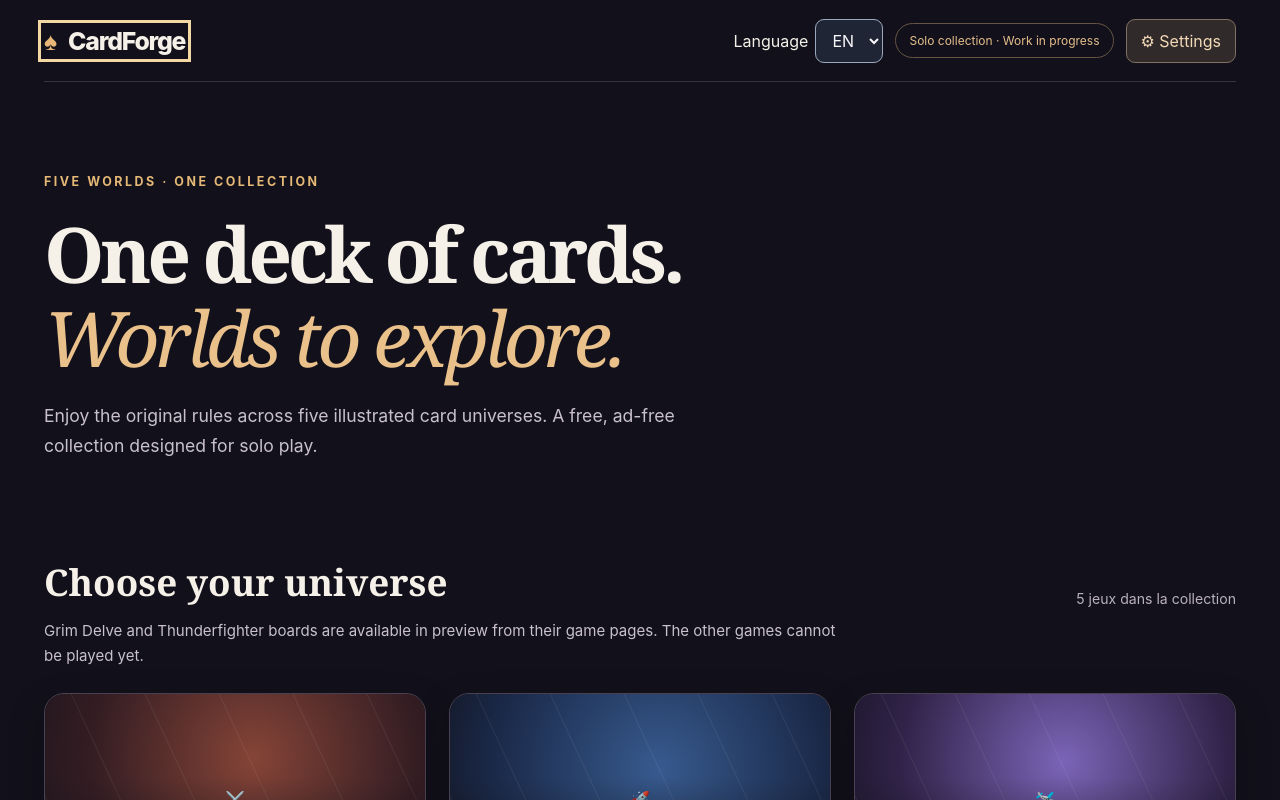
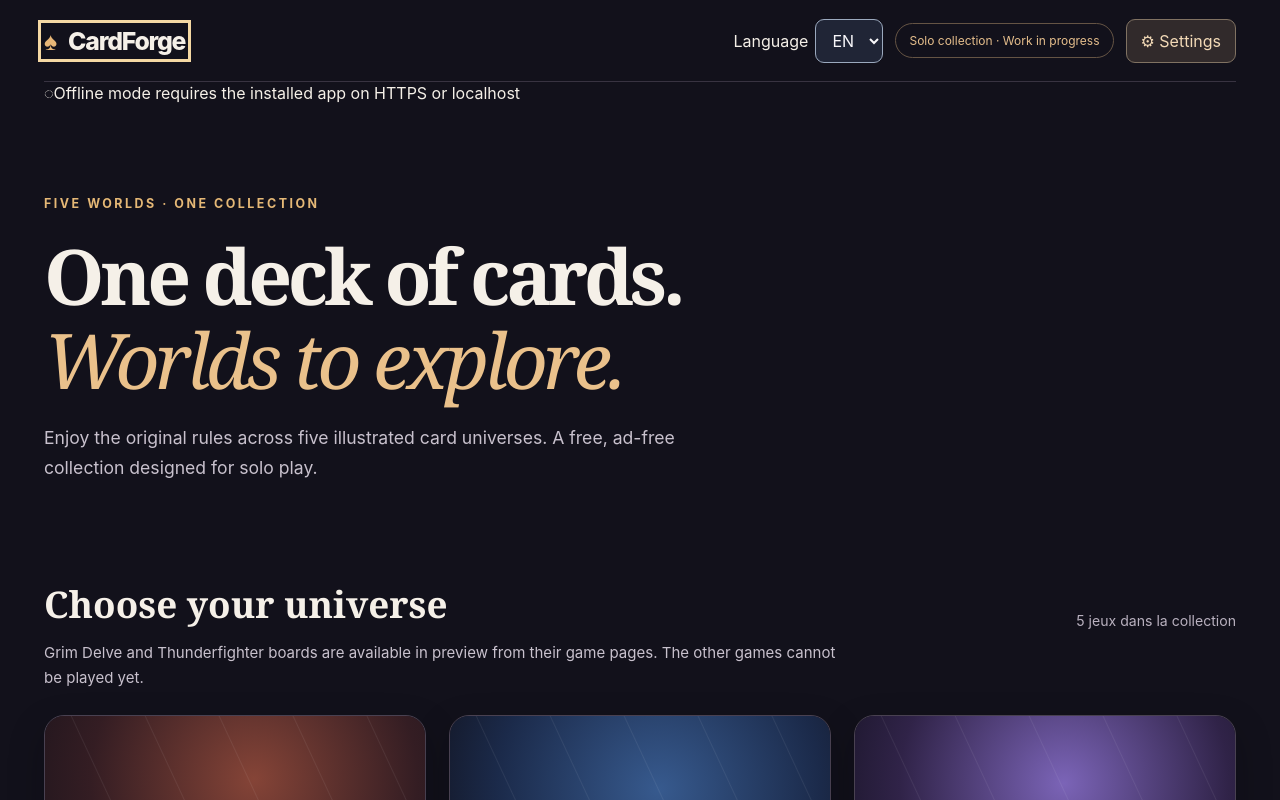
Before and after one commit to JeanLamora75/CardForge, a React (Vite) app: page / in a window 1280 px wide. Shown: the top 800 px of the page. Built offline with nearby package versions, Linux system fonts and the light colour scheme.

Commit message:
feat(CAR-38): display verified offline readiness across catalogue and both games

```diff
--- a/src/App.tsx
+++ b/src/App.tsx
@@ -15,6 +15,7 @@ import { createIndexedDbGameStorage } from "./adapters/indexeddb-game-storage";
 import GameLearning, { Rulebook } from "./components/GameLearning";
 import { GameStatisticsPanel } from "./components/GameResultPanel";
 import PrivacyPanel from "./components/PrivacyPanel";
+import OfflineReadiness from "./components/OfflineReadiness";
 
 const statusLabel = (game: GameEntry) =>
   canPlay(game) ? "Disponible" :
@@ -332,6 +333,7 @@ export default function App() {
       {settingsSaveFailed ? <p className="storage-warning" role="status">Les réglages fonctionnent maintenant, mais ne peuvent pas être enregistrés sur cet appareil.</p> : null}
       {languageSaveFailed ? <p className="storage-warning" role="status">La langue choisie fonctionne maintenant, mais ne peut pas être mémorisée sur cet appareil.</p> : null}
       {error ? <p className="storage-warning" role="alert">{error}</p> : null}
+      <OfflineReadiness language={language} />
       {route.page === "settings" ? <Settings onBack={back} language={language} onLanguageChange={selectLanguage} preferences={preferences} onPreferencesChange={changePreferences} /> :
       currentGame && route.page === "game" ? (
         <GameDetail game={currentGame} section={route.section}
```
